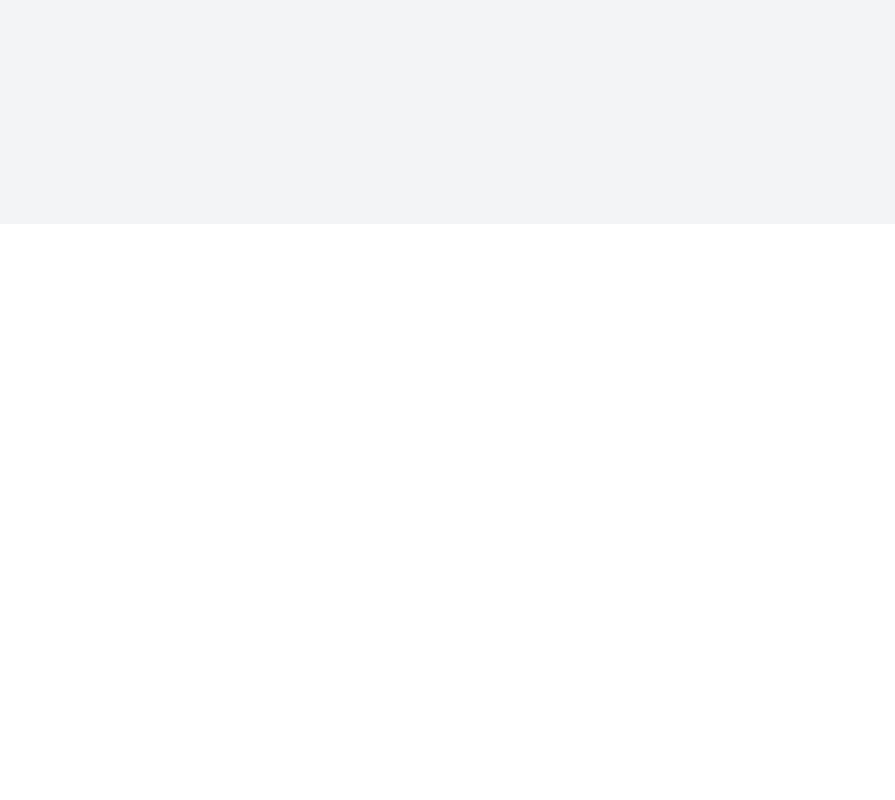
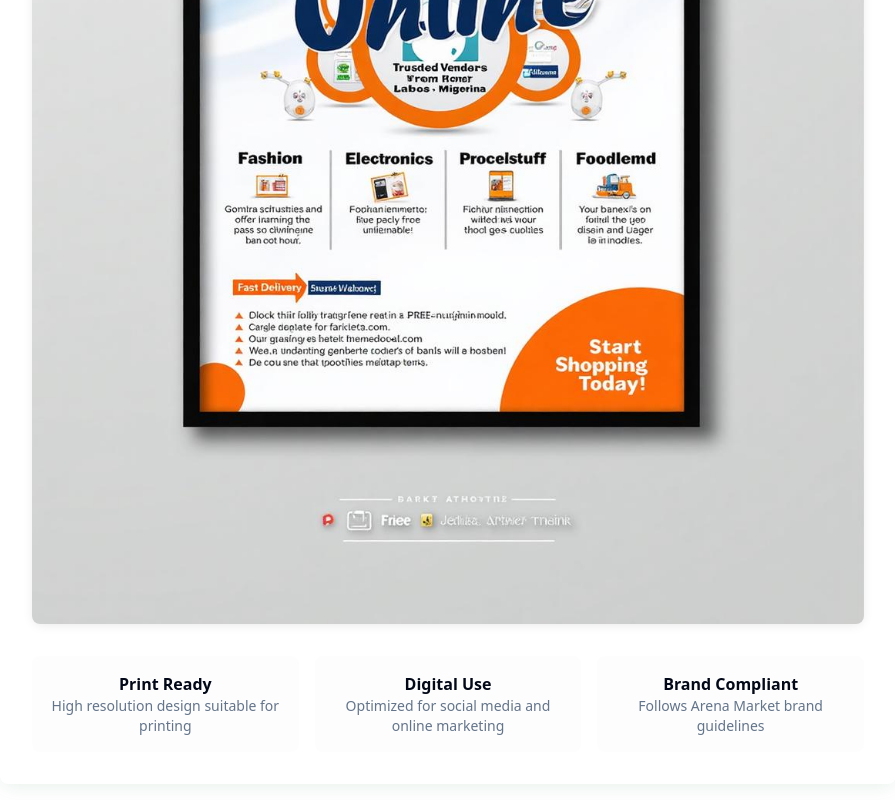
Before and after one commit to bliss064/arena-market-connect, a React (Vite) app: page /flyer in a window 1280 px wide. Before the commit this address had no page. Shown: the part 576-1376 px from the top of the page, without its empty margins (192-1087 px from the left). Before the commit the page ends 800 px from the top, so only its background shows below. Built offline with nearby package versions, Linux system fonts and the light colour scheme; the HTML template or start-up script is replaced by a standard one.

Commit message:
Refactor flyer integration

```diff
--- a/src/App.tsx
+++ b/src/App.tsx
@@ -4,6 +4,7 @@ import { TooltipProvider } from "@/components/ui/tooltip";
 import { QueryClient, QueryClientProvider } from "@tanstack/react-query";
 import { BrowserRouter, Routes, Route } from "react-router-dom";
 import Index from "./pages/Index";
+import Flyer from "./pages/Flyer";
 import NotFound from "./pages/NotFound";
 
 const queryClient = new QueryClient();
@@ -16,6 +17,7 @@ const App = () => (
       <BrowserRouter>
         <Routes>
           <Route path="/" element={<Index />} />
+          <Route path="/flyer" element={<Flyer />} />
           {/* ADD ALL CUSTOM ROUTES ABOVE THE CATCH-ALL "*" ROUTE */}
           <Route path="*" element={<NotFound />} />
         </Routes>
--- /dev/null
+++ b/src/pages/Flyer.tsx
@@ -0,0 +1,41 @@
+import flyerImage from "@/assets/arena-market-flyer.jpg";
+
+const Flyer = () => {
+  return (
+    <div className="min-h-screen bg-background flex items-center justify-center p-4">
+      <div className="max-w-4xl w-full">
+        <div className="text-center mb-8">
+          <h1 className="text-4xl font-bold text-foreground mb-4">Arena Market Online - Marketing Flyer</h1>
+          <p className="text-muted-foreground">Professional marketing material for Arena Market Online</p>
+        </div>
+
+        <div className="bg-card rounded-lg shadow-elegant p-8">
+          <img
+            src={flyerImage}
+            alt="Arena Market Online Marketing Flyer - Shop from home, trusted vendors, fast delivery in Lagos Nigeria"
+            className="w-full h-auto rounded-lg shadow-product"
+          />
+
+          <div className="mt-8 text-center">
+            <div className="grid grid-cols-1 md:grid-cols-3 gap-4">
+              <div className="p-4 bg-muted/30 rounded-lg">
+                <h3 className="font-semibold text-foreground">Print Ready</h3>
+                <p className="text-sm text-muted-foreground">High resolution design suitable for printing</p>
+              </div>
+              <div className="p-4 bg-muted/30 rounded-lg">
+                <h3 className="font-semibold text-foreground">Digital Use</h3>
+                <p className="text-sm text-muted-foreground">Optimized for social media and online marketing</p>
+              </div>
+              <div className="p-4 bg-muted/30 rounded-lg">
+                <h3 className="font-semibold text-foreground">Brand Compliant</h3>
+                <p className="text-sm text-muted-foreground">Follows Arena Market brand guidelines</p>
+              </div>
+            </div>
+          </div>
+        </div>
+      </div>
+    </div>
+  );
+};
+
+export default Flyer;
--- a/src/pages/Index.tsx
+++ b/src/pages/Index.tsx
@@ -4,7 +4,6 @@ import Categories from "@/components/Categories";
 import FeaturedProducts from "@/components/FeaturedProducts";
 import DeliverySection from "@/components/DeliverySection";
 import Footer from "@/components/Footer";
-import flyerImage from "@/assets/arena-market-flyer.jpg";
 
 const Index = () => {
   return (
@@ -13,23 +12,7 @@ const Index = () => {
       <Hero />
       <Categories />
       <FeaturedProducts />
-
-      {/* Marketing Flyer Section */}
-      <section className="py-16 bg-muted/30">
-        <div className="container mx-auto px-4">
-          <h2 className="text-3xl font-bold text-center mb-8">Our Marketing Flyer</h2>
-          <div className="flex justify-center">
-            <img
-              src={flyerImage}
-              alt="Arena Market Online Marketing Flyer"
-              className="max-w-full h-auto shadow-elegant rounded-lg"
-            />
-          </div>
-        </div>
-      </section>
-
       <DeliverySection />
-
       <Footer />
     </div>
   );
```
